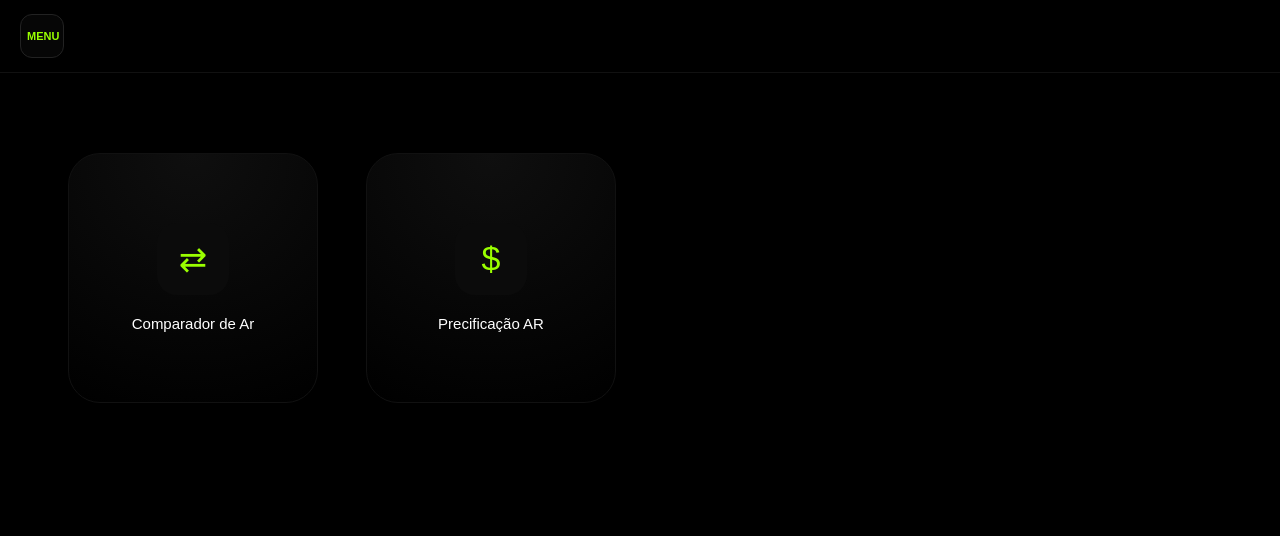
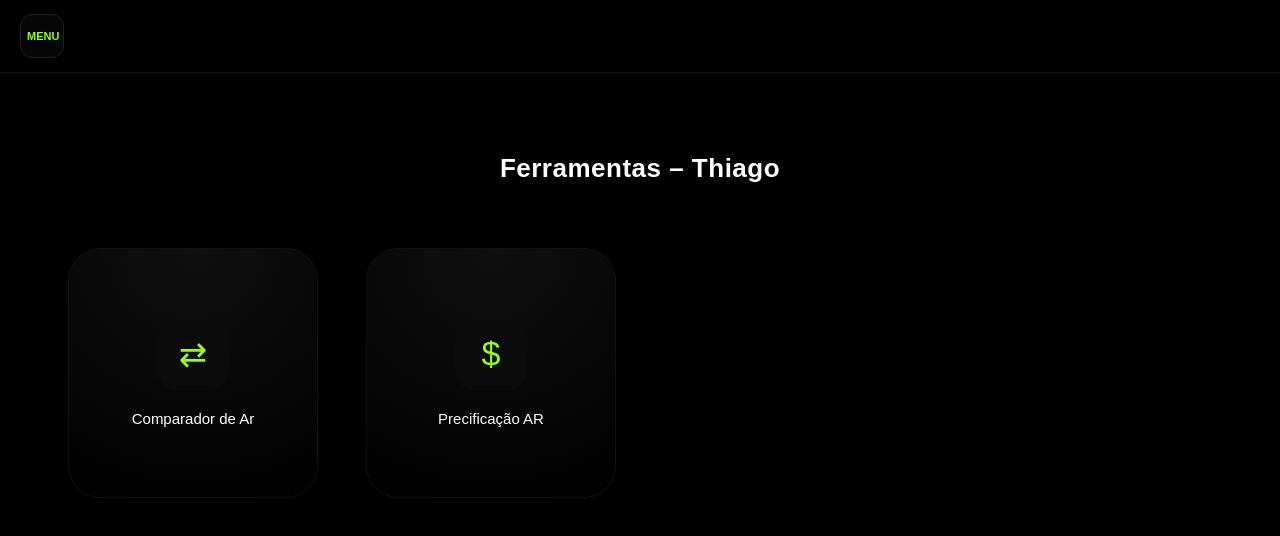
Before and after one commit to crftwoo/ferramentas-thiago, a plain HTML site: page index.html in a window 1280 px wide. Drawn offline with Linux system fonts and the light colour scheme.

Commit message:
Add files via upload

```diff
--- a/index.html
+++ b/index.html
@@ -68,7 +68,8 @@ body {
 /* MENU */
 .menu {
     display: flex;
-    justify-content: center;
+    flex-direction: column;
+    align-items: center;
     padding: 80px 20px;
 }
 
@@ -148,6 +149,17 @@ iframe {
     border: none;
     background: #000;
 }
+
+.menu-title {
+    width: 100%;
+    text-align: center;
+    font-size: 26px;
+    font-weight: 600;
+    margin-bottom: 64px;
+    color: #ffffff;
+    letter-spacing: 0.5px;
+}
+
 </style>
 </head>
 
@@ -163,6 +175,10 @@ iframe {
 </div>
 
 <div class="menu" id="menu">
+
+    <div class="menu-title">
+        Ferramentas – Thiago
+    </div>
     <div class="menu-grid">
 
         <div class="menu-item" onclick="abrirViaMenu('comparador-ar.html')">
```
